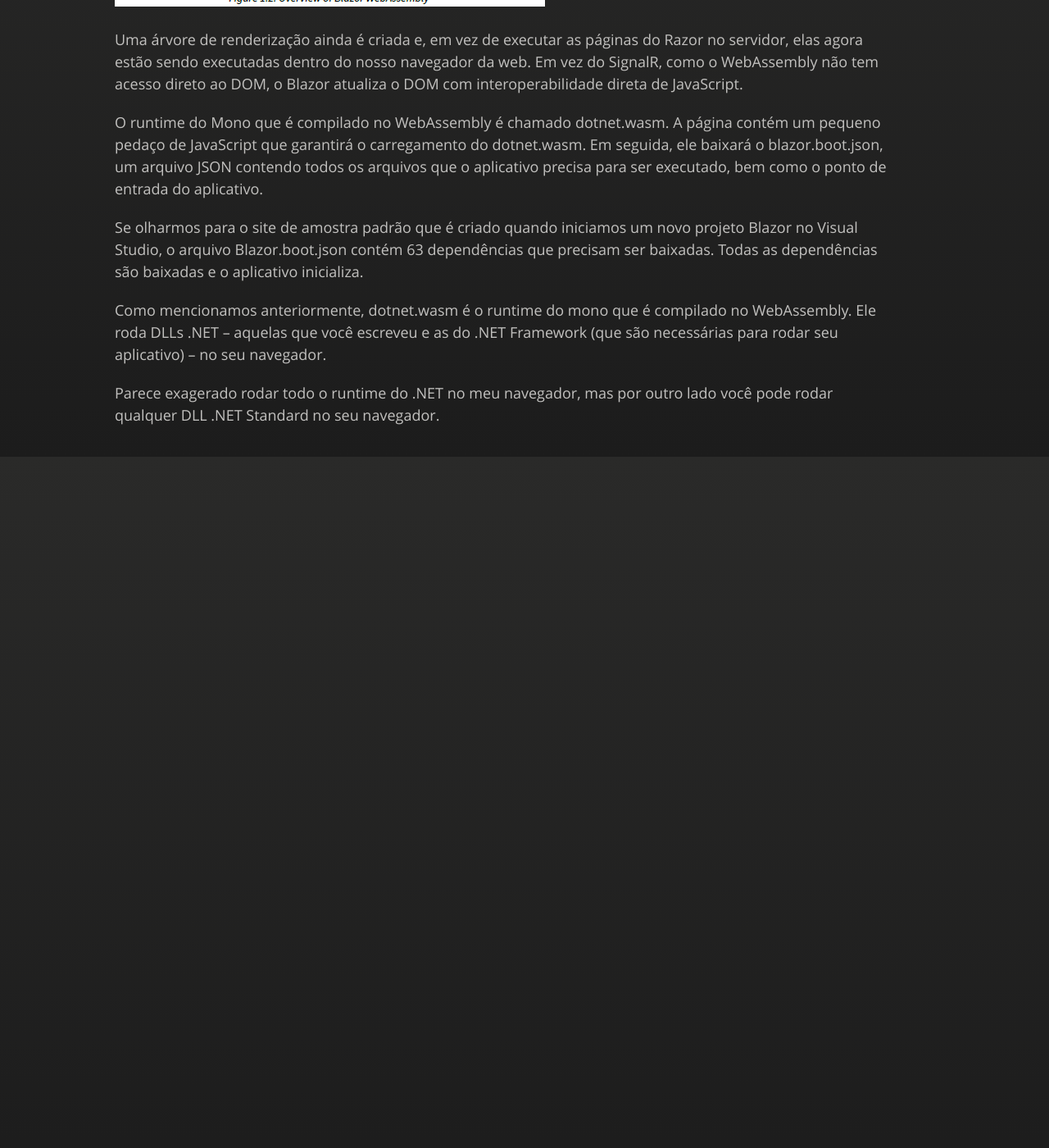
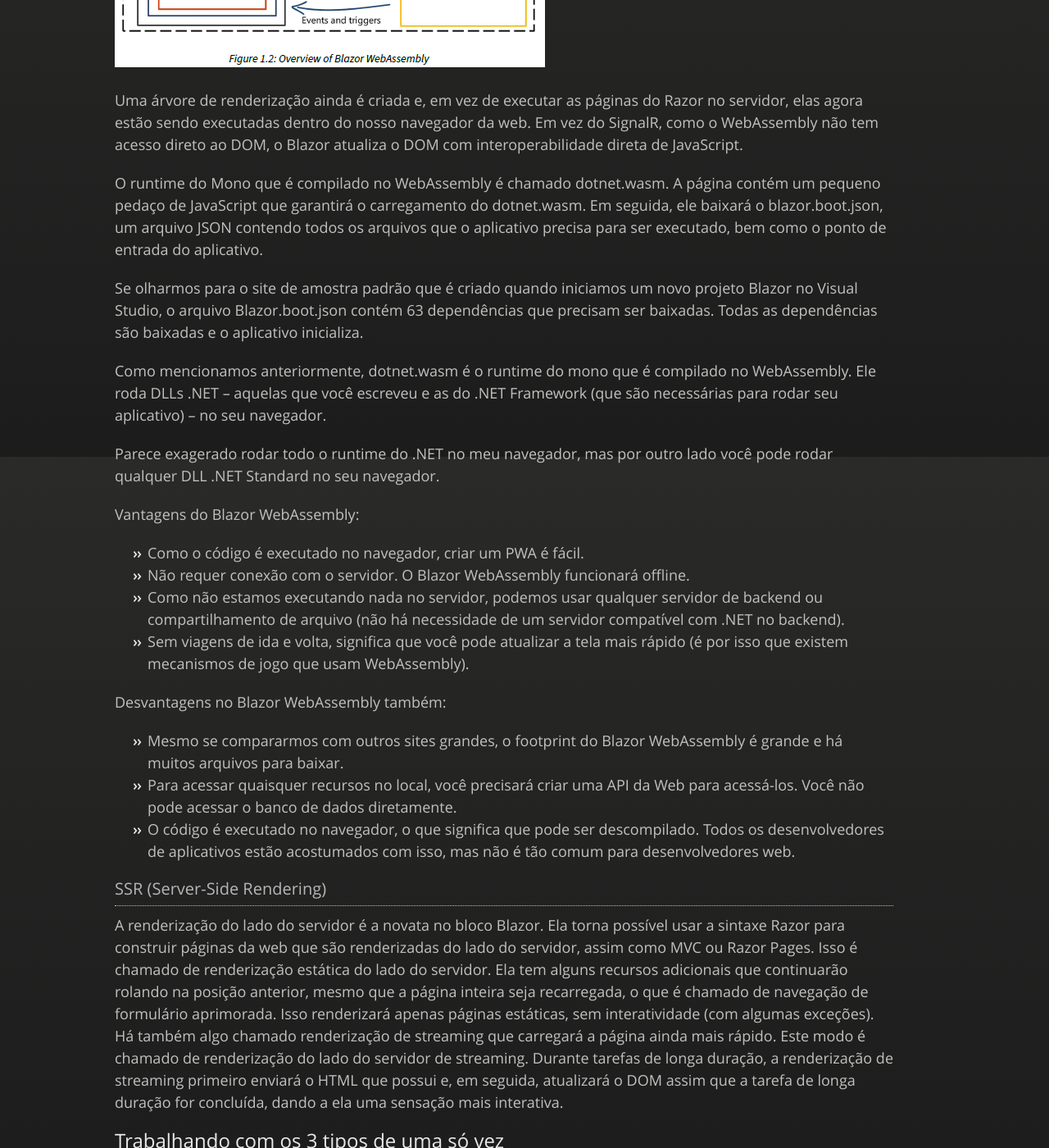
Before and after one commit to JeannAndrade/jeannandrade.github.io, a Jekyll site: the page built from content/net/blazor/index.md, in a window 1280 px wide and 1400 px high, scrolled down 3943 px. Shown: the whole window at 82% size. Built offline with Jekyll 4.4.1, drawn with Linux system fonts in a browser that asks for light colours; nearby versions of some CDN libraries; comment, search, counter and statistics services are not loaded; our own code applies the rules of GitHub Pages for plain Markdown files; before the commit the page ends 4573 px from its top, so only the background shows below that; some of the changed text lies outside the part shown.

Commit message:
Instruções de como criar projeto em Blazor

```diff
--- a/content/net/blazor/index.md
+++ b/content/net/blazor/index.md
@@ -20,6 +20,8 @@ Fontes:
 * [Diferentes maneiras de rodar Blazor](#diferentes-maneiras-de-rodar-blazor)
   * [Blazor Server](#blazor-server)
   * [Blazor WebAssembly](#blazor-webassembly)
+  * [SSR (Server-Side Rendering)](#ssr-server-side-rendering)
+* [Trabalhando com os 3 tipos de uma só vez](#trabalhando-com-os-3-tipos-de-uma-só-vez)
 
 <!-- TOC end -->
 
@@ -122,3 +124,57 @@ Se olharmos para o site de amostra padrão que é criado quando iniciamos um nov
 Como mencionamos anteriormente, dotnet.wasm é o runtime do mono que é compilado no WebAssembly. Ele roda DLLs .NET – aquelas que você escreveu e as do .NET Framework (que são necessárias para rodar seu aplicativo) – no seu navegador.
 
 Parece exagerado rodar todo o runtime do .NET no meu navegador, mas por outro lado você pode rodar qualquer DLL .NET Standard no seu navegador.
+
+Vantagens do Blazor WebAssembly:
+
+* Como o código é executado no navegador, criar um PWA é fácil.
+* Não requer conexão com o servidor. O Blazor WebAssembly funcionará offline.
+* Como não estamos executando nada no servidor, podemos usar qualquer servidor de backend ou compartilhamento de arquivo (não há necessidade de um servidor compatível com .NET no backend).
+* Sem viagens de ida e volta, significa que você pode atualizar a tela mais rápido (é por isso que existem mecanismos de jogo que usam WebAssembly).
+
+Desvantagens no Blazor WebAssembly também:
+
+* Mesmo se compararmos com outros sites grandes, o footprint do Blazor WebAssembly é grande e há muitos arquivos para baixar.
+* Para acessar quaisquer recursos no local, você precisará criar uma API da Web para acessá-los. Você não pode acessar o banco de dados diretamente.
+* O código é executado no navegador, o que significa que pode ser descompilado. Todos os desenvolvedores de aplicativos estão acostumados com isso, mas não é tão comum para desenvolvedores web.
+
+<!-- TOC --><a name="ssr-server-side-rendering"></a>
+
+### SSR (Server-Side Rendering)
+
+A renderização do lado do servidor é a novata no bloco Blazor. Ela torna possível usar a sintaxe Razor para construir páginas da web que são renderizadas do lado do servidor, assim como MVC ou Razor Pages. Isso é chamado de renderização estática do lado do servidor. Ela tem alguns recursos adicionais que continuarão rolando na posição anterior, mesmo que a página inteira seja recarregada, o que é chamado de navegação de formulário aprimorada. Isso renderizará apenas páginas estáticas, sem interatividade (com algumas exceções). Há também algo chamado renderização de streaming que carregará a página ainda mais rápido. Este modo é chamado de renderização do lado do servidor de streaming. Durante tarefas de longa duração, a renderização de streaming primeiro enviará o HTML que possui e, em seguida, atualizará o DOM assim que a tarefa de longa duração for concluída, dando a ela uma sensação mais interativa.
+
+<!-- TOC --><a name="trabalhando-com-os-3-tipos-de-uma-só-vez"></a>
+
+## Trabalhando com os 3 tipos de uma só vez
+
+Podemos escolher quais componentes serão executados usando SSR e quais componentes usarão Blazor Server, Blazor WebAssembly ou uma mistura dos dois.
+
+Anteriormente, tínhamos que escolher um dos dois (Blazor Server ou Blazor WebAssembly), mas agora podemos combinar as tecnologias para obter o melhor dos dois mundos. Agora podemos dizer a cada componente como queremos que ele seja renderizado e podemos misturar e combinar em todo o site. O novo recurso “auto” significa que na primeira vez que nossos usuários visitarem o site, eles executarão o Blazor Server. Isso é para obter uma conexão rápida e obter dados para o usuário o mais rápido possível. Em segundo plano, a versão do WebAssembly é baixada e armazenada em cache para que, na próxima vez que visitarem o site, ele use a versão do Blazor WebAssembly em cache. Se a versão do WebAssembly puder ser baixada e iniciada em 100 milissegundos, ela carregará apenas a versão do WebAssembly. Se demorar mais, ele iniciará o Blazor Server e fará o download em segundo plano.
+
+Esta é uma das maneiras pelas quais podemos acelerar a velocidade de download do nosso site Blazor. Podemos combinar todas essas tecnologias, pré-renderizar o conteúdo no servidor usando o Static Server-side Rendering, tornar o site interativo usando Blazor Server (usando SignalR) e, em seguida, alternar para o Blazor WebAssembly sem o "longo" tempo de download.
+
+## Opções durante a criação de um projeto em Blazor
+
+O template **Blazor Web App** (blazor) nos dá um aplicativo Blazor.
+
+Depois de selecionar esse template, obtemos opções:
+
+* Como queremos que nosso aplicativo seja executado. Podemos configurar nosso aplicativo com código de amostra ou sem.
+* Podemos escolher se nosso aplicativo deve suportar componentes interativos e que tipo de interatividade queremos.
+* Também podemos escolher se queremos especificar o modo de renderização por componente ou para o aplicativo completo. Então, imediatamente, não precisamos escolher se queremos ou não escolher Blazor Server ou Blazor WebAssembly; podemos misturar e combinar.
+
+Se adicionarmos páginas de amostra, obtemos alguns componentes para ver a aparência de um aplicativo Blazor e alguma configuração básica e estrutura de menu. Ele também contém código para adicionar Bootstrap, CSS isolado e coisas assim.
+
+O template **Blazor WebAssembly Standalone App** (blazorwasm) nos dá (como o nome indica) um aplicativo Blazor WebAssembly autônomo. Aqui, podemos escolher:
+
+* Se queremos ter páginas de amostra. Ele contém alguns componentes para ver como é um aplicativo Blazor e alguma configuração básica e estrutura de menu.
+* Contém código para adicionar Bootstrap, CSS isolado e coisas assim.
+
+Então por que temos este? Bem, o Blazor Web App depende de tecnologias de renderização de servidor de uma forma ou de outra. Se você quiser executar seu aplicativo a partir de um compartilhamento de arquivos, GitHub Pages ou Azure Static Web Apps (para citar alguns), este é o modelo para você.
+
+### Linha de comando
+
+A linha de comando abaixo cria um projeto Blazor configurado para suportar tanto Blazor Server quanto Blazor WebAssembly e as páginas usarão a renderização estática do servidor por padrão e podem ser marcadas como interativas por página ou por componente.
+
+`dotnet new blazor --name BlazorWebApp --output MyBlog --framework net8.0 --interactivity Auto --auth None --all-interactive false`
```
